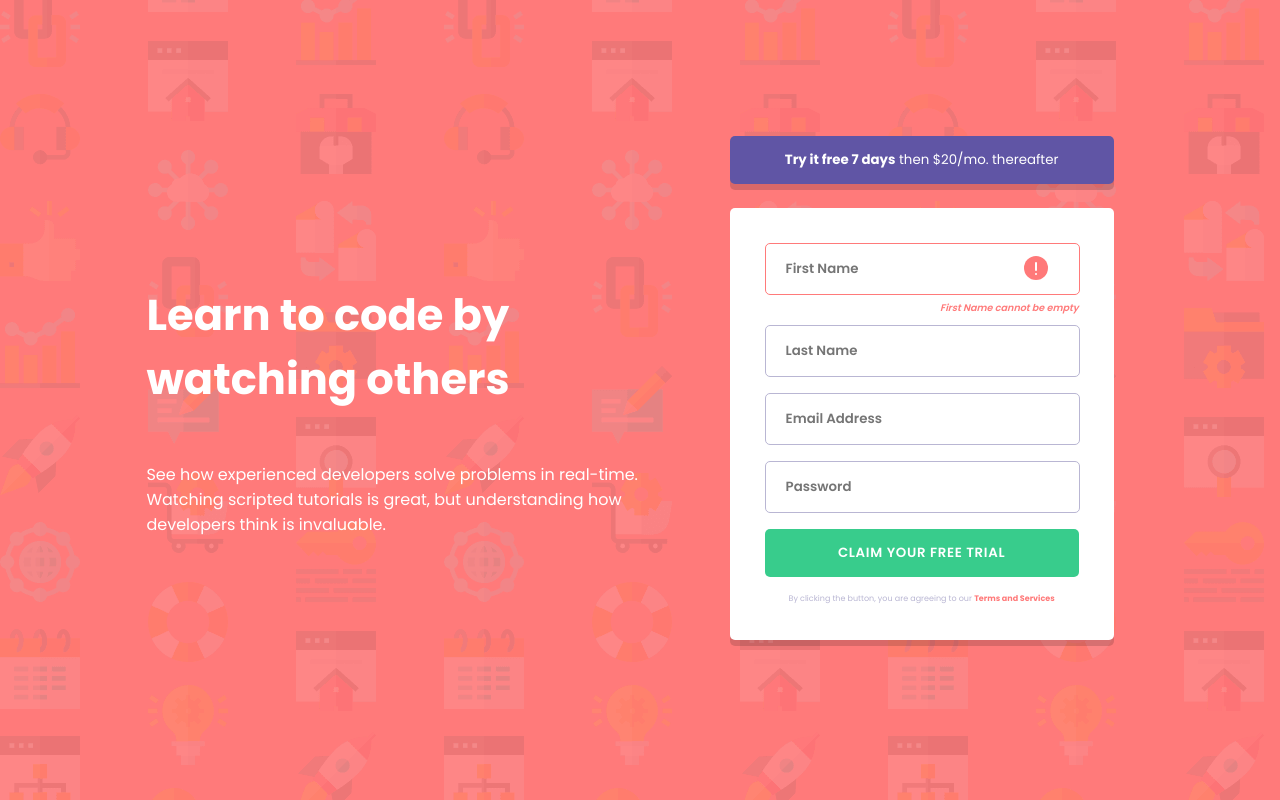
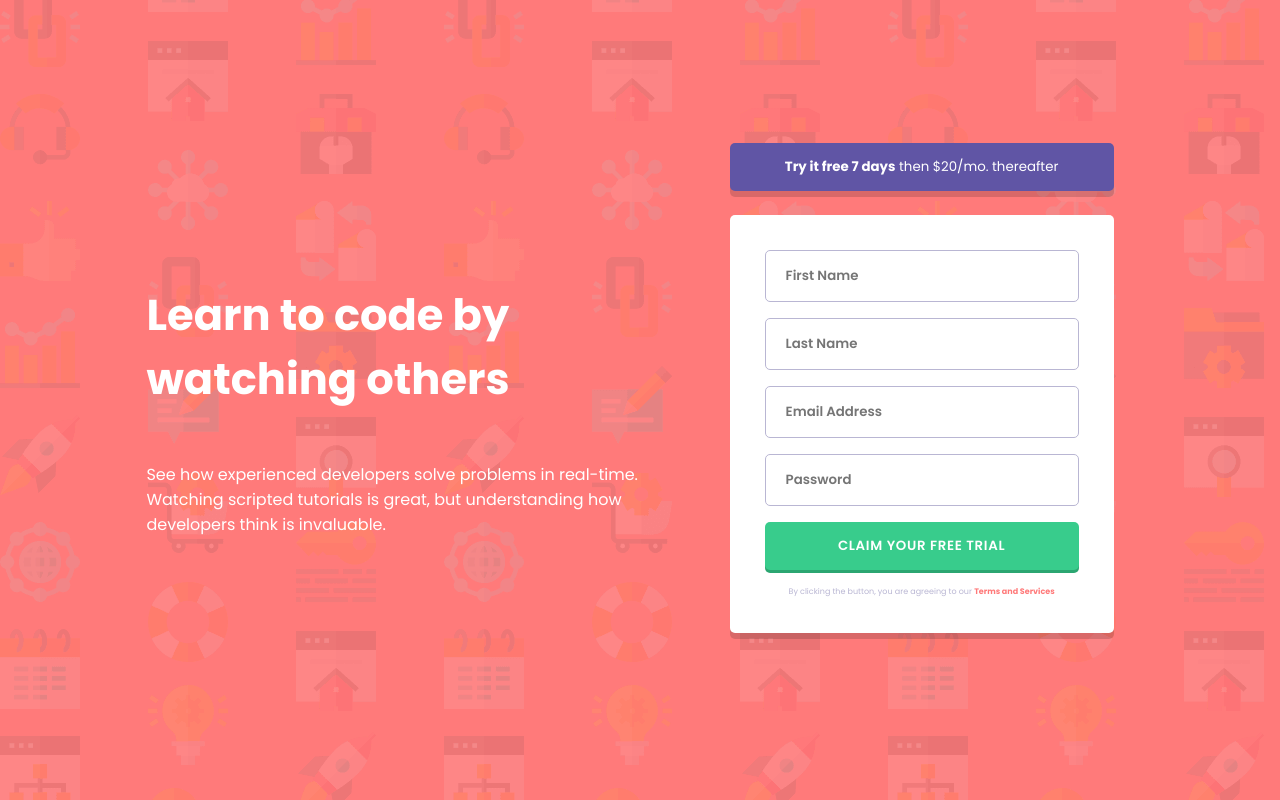
Before and after one commit to prathameshkoshti/login-page, a plain HTML site: page index.html in a window 1280 px wide. Drawn offline with Linux system fonts and the light colour scheme.

Commit message:
Challenge completed

```diff
--- a/index.html
+++ b/index.html
@@ -1,11 +1,11 @@
 <!DOCTYPE html>
 <html lang="en">
   <head>
-    <meta charset="UTF-8">
-    <meta name="viewport" content="width=device-width, initial-scale=1.0">
-    <meta http-equiv="X-UA-Compatible" content="ie=edge">
+    <meta charset="UTF-8" />
+    <meta name="viewport" content="width=device-width, initial-scale=1.0" />
+    <meta http-equiv="X-UA-Compatible" content="ie=edge" />
     <title>Sign Up</title>
-    <link rel="stylesheet" href="style.css">
+    <link rel="stylesheet" href="style.css" />
   </head>
   <body>
     <div class="container">
@@ -14,29 +14,60 @@
           Learn to code by watching others
         </h1>
         <p>
-                See how experienced developers solve problems in real-time. Watching scripted tutorials is great, but understanding how developers think is invaluable.</p>
+          See how experienced developers solve problems in real-time. Watching
+          scripted tutorials is great, but understanding how developers think is
+          invaluable.
+        </p>
       </section>
       <section class="login-form">
-            <button class="try-btn"><strong>Try it free 7 days</strong> then $20/mo. thereafter</button>
-            <form>
-                <span class="error" data-error="First Name cannot be empty">
-                    <input type="text" name="name" id="firstname" placeholder="First Name" required>
+        <button class="try-btn">
+          <strong>Try it free 7 days</strong> then $20/mo. thereafter
+        </button>
+        <form onsubmit="return validate();">
+          <span data-error="First Name cannot be empty" id="firstname-span">
+            <input
+              type="text"
+              name="name"
+              id="firstname"
+              placeholder="First Name"
+            />
           </span>
-                <span data-error="Last Name cannot be empty">
-                    <input type="text" name="name" id="lastname" placeholder="Last Name" required>
+          <span data-error="Last Name cannot be empty" id="lastname-span">
+            <input
+              type="text"
+              name="name"
+              id="lastname"
+              placeholder="Last Name"
+            />
           </span>
-                <span data-error="Looks like this is not an email">
-                    <input type="email" name="name" id="email" placeholder="Email Address" required>
+          <span data-error="Looks like this is not an email" id="email-span">
+            <input
+              type="email"
+              name="name"
+              id="email"
+              placeholder="Email Address"
+            />
           </span>
-                <span data-error="Password cannot be empty">
-                    <input type="password" name="name" id="password" placeholder="Password" required>
+          <span data-error="Password cannot be empty" id="password-span">
+            <input
+              type="password"
+              name="name"
+              id="password"
+              placeholder="Password"
+            />
           </span>
           <span>
-                    <button class="claim-btn" type="submit">Claim your free trial</button>
+            <button class="claim-btn" type="submit">
+              Claim your free trial
+            </button>
           </span>
-                <span class="terms-conditions-text">By clicking the button, you are agreeing to our <a href="" class="link">Terms and Services</a></span>
+          <span class="terms-conditions-text"
+            >By clicking the button, you are agreeing to our
+            <a href="" class="link">Terms and Services</a></span
+          >
         </form>
       </section>
     </div>
+    <script src="script.js"></script>
   </body>
 </html>
--- /dev/null
+++ b/script.js
@@ -0,0 +1,46 @@
+const firstNameSpan = document.querySelector('#firstname-span');
+const lastNameSpan = document.querySelector('#lastname-span');
+const emailSpan = document.querySelector('#email-span');
+const passwordSpan = document.querySelector('#password-span');
+
+const firstNameInput = document.querySelector('#firstname');
+const lastNameInput = document.querySelector('#lastname');
+const emailInput = document.querySelector('#email');
+const passwordInput = document.querySelector('#password');
+
+const validate = () => {
+	if (firstNameInput.value === '') {
+		firstNameSpan.classList.add('error');
+		firstNameInput.placeholder = '';
+	}
+	if (lastNameInput.value === '') {
+		lastNameSpan.classList.add('error');
+		lastNameInput.placeholder = '';
+	}
+	if (emailInput.value === '') {
+		emailSpan.classList.add('error');
+		emailInput.placeholder = 'abc@gmail.com';
+	}
+	if (passwordInput.value === '') {
+		passwordSpan.classList.add('error');
+		passwordInput.placeholder = '';
+	}
+	return false;
+};
+
+firstNameInput.addEventListener('focus', () => {
+	firstNameSpan.classList.remove('error');
+	firstNameInput.placeholder = 'First Name';
+});
+lastNameInput.addEventListener('focus', () => {
+	lastNameSpan.classList.remove('error');
+	lastNameInput.placeholder = 'Last Name';
+});
+emailInput.addEventListener('focus', () => {
+	emailSpan.classList.remove('error');
+	emailInput.placeholder = 'Email Address';
+});
+passwordInput.addEventListener('focus', () => {
+	passwordSpan.classList.remove('error');
+	passwordInput.placeholder = 'Password';
+});
--- a/style.css
+++ b/style.css
@@ -1,4 +1,4 @@
-@import url('https://fonts.googleapis.com/css?family=Poppins:400,500,600,700&display=swap');
+@import url("https://fonts.googleapis.com/css?family=Poppins:400,500,600,700&display=swap");
 
 :root {
   --red: hsl(0, 100%, 74%);
@@ -13,10 +13,10 @@ body {
   display: flex;
   justify-content: center;
   align-items: center;
-    background: url('images/bg-intro-desktop.png');
+  background: url("images/bg-intro-desktop.png");
   background-color: var(--red);
   font-size: 16px;
-    font-family: 'Poppins', sans-serif;
+  font-family: "Poppins", sans-serif;
   color: #fff;
   height: 100vh;
   margin: 0 auto;
@@ -41,7 +41,7 @@ section.login-form {
 }
 section.login-form > * {
   margin-bottom: 1.5rem;
-    box-shadow: 0 6px 0 0 rgba(0, 0, 0, 0.15)
+  box-shadow: 0 6px 0 0 rgba(0, 0, 0, 0.15);
 }
 h1 {
   width: 20ch;
@@ -56,42 +56,43 @@ button {
   border-radius: 5px;
 }
 
-input, button {
+input,
+button {
   outline: none;
-    font-family: 'Poppins', sans-serif
+  font-family: "Poppins", sans-serif;
 }
 input {
   margin-bottom: 01rem;
-    width: 87%;
   border-radius: 5px;
   border: 1px solid var(--grayish-blue);
   padding: 15px 20px;
   font-weight: 600;
 }
 input:focus {
-    border-color: var(--dark-blue)
+  border-color: var(--dark-blue);
 }
-button:hover  {
+button:hover {
   cursor: pointer;
 }
-
+span {
+  width: 100%;
+  position: relative;
+  display: flex;
+  flex-direction: column;
+}
 .try-btn {
-    background: var(--blue)
+  background: var(--blue);
 }
 
 span.error input {
   border-color: var(--red);
 }
 span.error {
-    width: 100%;
-    position: relative;
-    display: flex;
-    flex-direction: column
 }
 span.error:after {
   position: absolute;
-    content: '';
-    background: url('images/icon-error.svg') no-repeat;
+  content: "";
+  background: url("images/icon-error.svg") no-repeat;
   top: 0;
   right: 0;
   width: 30px;
@@ -102,6 +103,10 @@ span.error:after {
 }
 span.error:before {
   display: none;
+}
+
+span.error input::placeholder {
+  color: var(--red);
 }
 span.error:before {
   order: 2;
@@ -121,6 +126,7 @@ span.error:before {
   text-transform: uppercase;
   font-weight: 600;
   letter-spacing: 0.05em;
+  box-shadow: 0 3px 0 hsl(154, 59%, 41%);
 }
 .link {
   text-decoration: none;
@@ -138,6 +144,8 @@ form {
   background: #fff;
   padding: 35px;
   border-radius: 5px;
+  box-sizing: border-box;
+  width: 100%;
 }
 
 @media (max-width: 850px) {
@@ -145,13 +153,14 @@ form {
     font-size: 12px;
   }
   p {
-        width: 40ch
+    width: 40ch;
   }
   h1 {
     font-size: 1.8rem;
   }
-    h1, p {
-        text-align: center
+  h1,
+  p {
+    text-align: center;
   }
   section.login-form {
     padding: 20px;
```
Lines whose indentation alone changed are shown as unchanged.
